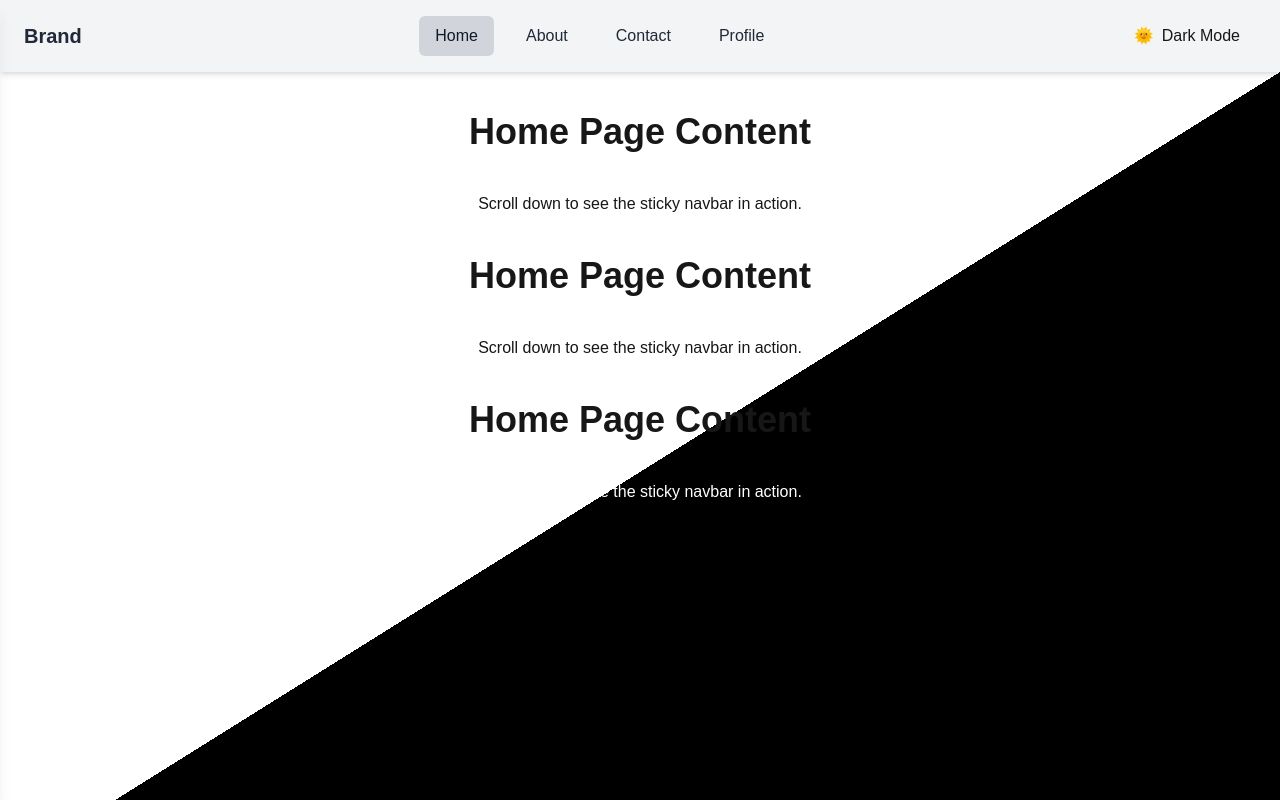
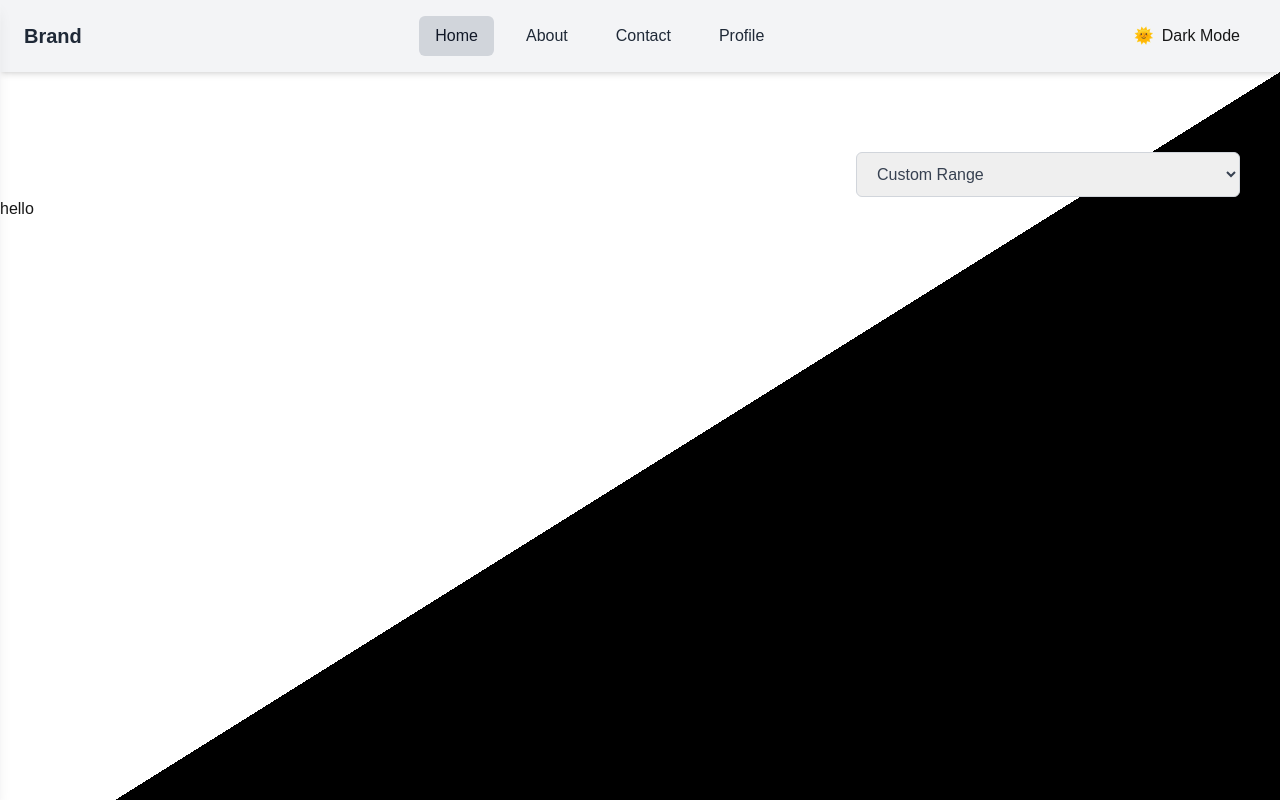
Before and after one commit to arjun1571/custom-date-range, a Next.js app: page / in a window 1280 px wide. Shown: the top 800 px of the page. Built offline with nearby package versions, Linux system fonts and the light colour scheme.

Commit message:
create: reusable select component and implement on ui

```diff
--- a/src/app/page.tsx
+++ b/src/app/page.tsx
@@ -1,18 +1,21 @@
+import DateRange from "@/components/module/DateRange";
+
 export default function Home() {
   return (
     <div className="h-screen flex flex-col">
-      {/* Main content with diagonal background */}
       <div className="h-full w-full bg-diagonal">
-        <div className="z-50">
+        <div className="">
+          <DateRange />
+        </div>
+
+        {/* <div className="z-50">
           <h1 className="text-4xl font-bold text-center my-10 z-10">Home Page Content</h1>
           <p className="text-center z-10">Scroll down to see the sticky navbar in action.</p>
           <h1 className="text-4xl font-bold text-center my-10 z-10">Home Page Content</h1>
           <p className="text-center z-10">Scroll down to see the sticky navbar in action.</p>
           <h1 className="text-4xl font-bold text-center my-10 z-10">Home Page Content</h1>
           <p className="text-center z-50 text-white">Scroll down to see the sticky navbar in action.</p>
-        </div>
-
-        {/* Add more content here */}
+        </div> */}
       </div>
     </div>
   );
--- /dev/null
+++ b/src/components/core/Select/Select.tsx
@@ -0,0 +1,39 @@
+import React, { FC } from "react";
+
+interface Option {
+  key: string | number;
+  value: string;
+}
+
+interface SelectProps {
+  options: Option[];
+  placeholder?: string;
+  value?: string | number;
+  onChange: (selectedKey: string | number) => void;
+  customClassName?: string;
+}
+
+const Select: FC<SelectProps> = ({ options, placeholder = "", value, onChange, customClassName = "" }) => {
+  return (
+    <div className={`relative ${customClassName}`}>
+      <select
+        value={value}
+        onChange={(e) => onChange(e.target.value)}
+        className="w-full px-4 py-3 border border-gray-300 rounded-md text-gray-700 focus:outline-none focus:ring-2 focus:ring-primary-500 focus:border-primary-500"
+      >
+        {placeholder && (
+          <option value="" disabled>
+            {placeholder}
+          </option>
+        )}
+        {options.map((option) => (
+          <option key={option.key} value={option.key}>
+            {option.value}
+          </option>
+        ))}
+      </select>
+    </div>
+  );
+};
+
+export default Select;
--- /dev/null
+++ b/src/components/module/DateRange.tsx
@@ -0,0 +1,31 @@
+"use client";
+import { useState } from "react";
+import Select from "../core/Select/Select";
+
+export default function DateRange() {
+  const [selectedValue, setSelectedValue] = useState<string | number>("custom range");
+
+  const options = [
+    { key: "today", value: "Today" },
+    { key: "yesterday", value: "Yesterday" },
+    { key: "7 days", value: "Last 7 Days" },
+    { key: "30 Days", value: "Last 30 Days" },
+    { key: "this month", value: "This Month" },
+    { key: "last month", value: "Last Month" },
+    { key: "custom range", value: "Custom Range" },
+  ];
+
+  const handleChange = (selectedKey: string | number) => {
+    setSelectedValue(selectedKey);
+  };
+  return (
+    <>
+      <div className="flex items-end justify-end px-10 mt-20">
+        <div className=" w-96">
+          <Select options={options} value={selectedValue} onChange={handleChange} customClassName="max-w-md" />
+        </div>
+      </div>
+      <div className="w-full">{selectedValue === "custom range" ? <div>hello</div> : <div></div>}</div>
+    </>
+  );
+}
--- a/src/components/module/NavBar.tsx
+++ b/src/components/module/NavBar.tsx
@@ -38,7 +38,7 @@ const Navbar = () => {
 
   return (
     <>
-      <nav className="bg-gray-100 dark:bg-gray-800 px-6 py-4 shadow-md sticky top-0">
+      <nav className="bg-gray-100 dark:bg-gray-800 px-6 py-4 shadow-md sticky top-0 z-50">
         <div className="flex justify-between items-center">
           {/* Brand */}
           <h1 className="text-xl font-bold text-gray-800 dark:text-gray-100">Brand</h1>
```
